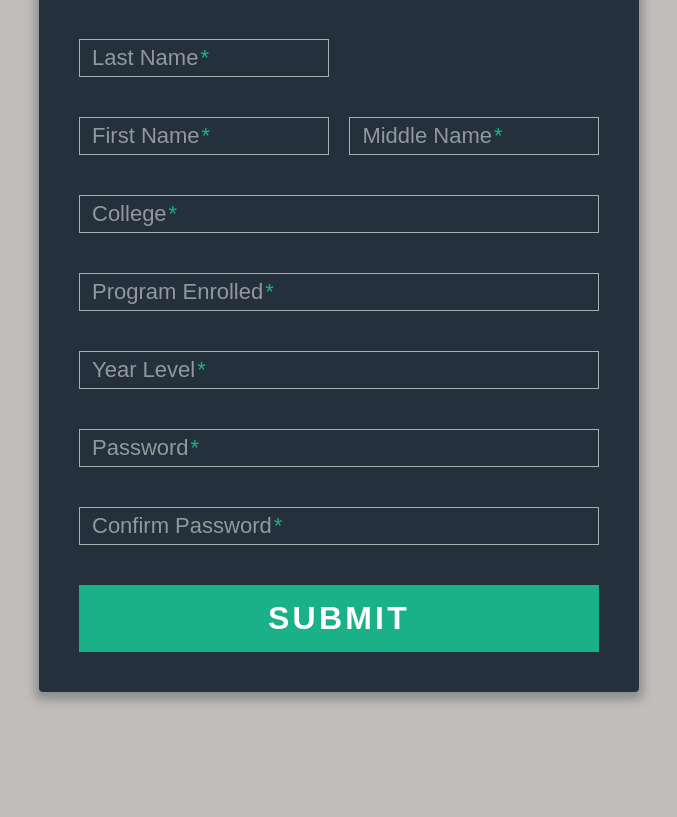
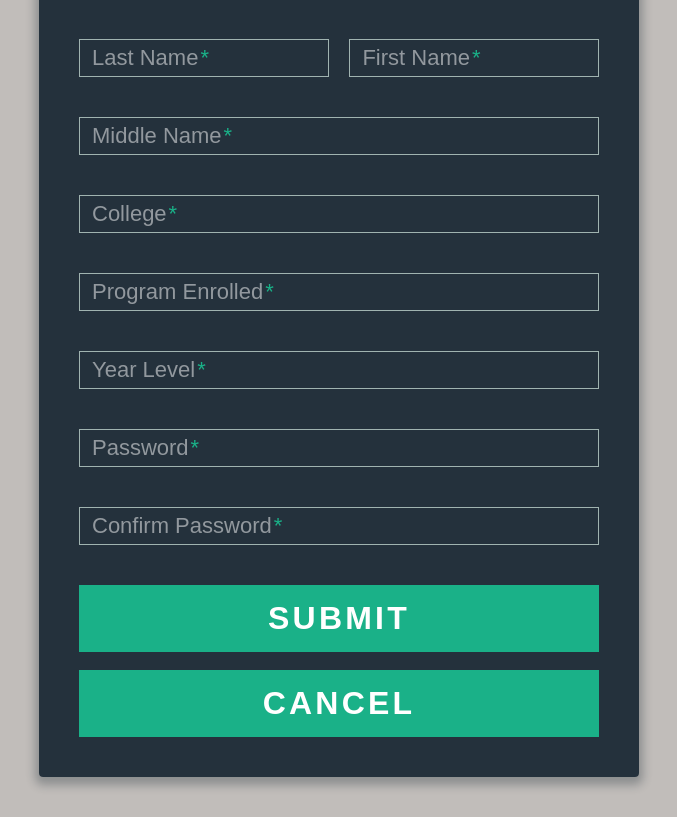
Before and after one commit to ielbusmente/login_reg_activity, a React (Create React App) app: page / in a window 1280 px wide. Shown: the part 289-1106 px from the top of the page, without its empty margins (301-978 px from the left). Before the commit the page ends 1021 px from the top, so only its background shows below. Built offline with nearby package versions, Linux system fonts and the light colour scheme.

Commit message:
registration labels

```diff
--- a/src/components/Registration.js
+++ b/src/components/Registration.js
@@ -1,79 +1,119 @@
-import React from 'react'
+import React , { useState }  from 'react';
 
 
 const Registration = () => {
+    const [studentNumb, setstudentNumb] = useState(``)
+    const [lastName, setlastName] = useState(``)
+    const [firstName, setfirstName] = useState(``)
+    const [middleName, setmiddleName] = useState(``)
+    const [college, setcollege] = useState(``)
+    const [program, setprogram] = useState(``)
+    const [yearLevel, setyearLevel] = useState(``)
+    const [password, setpassword] = useState(``)
+    const [confirmPassword, setConfirmPassword] = useState(``)
   return (
     <div>
       <div id="signup">
           <h1>Registration</h1>
 
-          <form action="/" method="post">
+          <form
+        //   action="/" method="post"
+          >
 
           <div class="field-wrap">
-            <label>
+            <label className={`${studentNumb!=='' ? `active highlight`:``}`}>
               Student Number<span class="req">*</span>
             </label>
-            <input type="text"required autocomplete="off"/>
+            <input type="text"required autocomplete="off" onChange={(e)=>setstudentNumb(e.target.value)} value={studentNumb}/>
           </div>
 
           <div class="top-row">
             <div class="field-wrap">
-              <label>
+              <label className={`${lastName!=='' ? `active highlight`:``}`}>
                 Last Name<span class="req">*</span>
               </label>
-              <input type="text" required autocomplete="off" />
+              <input type="text" required autocomplete="off" onChange={(e)=>setlastName(e.target.value)} value={lastName} />
             </div>
 
             <div class="field-wrap">
-              <label>
+              <label className={`${firstName!=='' ? `active highlight`:``}`}>
                 First Name<span class="req">*</span>
               </label>
-              <input type="text"required autocomplete="off"/>
+              <input type="text"required autocomplete="off" onChange={(e)=>setfirstName(e.target.value)} value={firstName} />
             </div>
-            <div class="field-wrap">
-              <label>
-                Middle Name<span class="req">*</span>
-              </label>
-              <input type="text"required autocomplete="off"/>
-            </div>
+
           </div>
 
           <div class="field-wrap">
-            <label>
+              <label className={`${middleName!=='' ? `active highlight`:``}`}>
+                Middle Name<span class="req">*</span>
+              </label>
+              <input type="text"required autocomplete="off" onChange={(e)=>setmiddleName(e.target.value)} value={middleName}/>
+            </div>
+
+          <div class="field-wrap">
+            <label className={`${college!=='' ? `active highlight`:``}`}>
               College<span class="req">*</span>
             </label>
-            <input type="text"required autocomplete="off"/>
+            <input type="text"required autocomplete="off"onChange={(e)=>setcollege(e.target.value)} value={college}/>
           </div>
 
           <div class="field-wrap">
-            <label>
+            <label className={`${program!=='' ? `active highlight`:``}`}>
               Program Enrolled<span class="req">*</span>
             </label>
-            <input type="text"required autocomplete="off"/>
+            <input type="text"required autocomplete="off" onChange={(e)=>setprogram(e.target.value)} value={program}/>
           </div>
 
           <div class="field-wrap">
-            <label>
+            <label className={`${yearLevel!=='' ? `active highlight`:``}`}>
               Year Level<span class="req">*</span>
             </label>
-            <input type="text"required autocomplete="off"/>
+            <input type="text"required autocomplete="off" onChange={(e)=>setyearLevel(e.target.value)} value={yearLevel}/>
           </div>
 
           <div class="field-wrap">
-            <label>
+            <label className={`${password!=='' ? `active highlight`:``}`}>
               Password<span class="req">*</span>
             </label>
-            <input type="password"required autocomplete="off"/>
+            <input type="password"required autocomplete="off" onChange={(e)=>setpassword(e.target.value)} value={password}/>
           </div>
 
           <div class="field-wrap">
-            <label>
+            <label className={`${confirmPassword!=='' ? `active highlight`:``}`}>
               Confirm Password<span class="req">*</span>
             </label>
-            <input type="password"required autocomplete="off"/>
+            <input type="password"required autocomplete="off" onChange={(e)=>setConfirmPassword(e.target.value)} value={confirmPassword}/>
           </div>
 
-          <button type="submit" class="button button-block">Submit</button>
+          <button class="button button-block" onClick={()=>{
+           studentNumb!==''
+           && firstName!==''
+           && lastName!==''
+           && middleName!==''
+           && college!==''
+           && program!==''
+           && yearLevel!==''
+           && password!==''
+           && confirmPassword!==''
+            &&  alert('Inputted Details are being saved');
+          }}>
+            Submit
+          </button>
+          <br />
+          <button type='button' class="button button-block" onClick={()=>{
+            setstudentNumb(``)
+            setfirstName(``)
+            setlastName(``)
+            setmiddleName(``)
+            setcollege(``)
+            setprogram(``)
+            setyearLevel(``)
+            setpassword(``)
+            setConfirmPassword(``)
+          }}>
+            Cancel
+          </button>
 
           </form>
 
```
